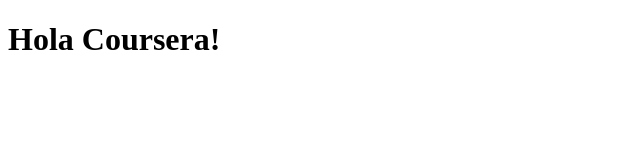
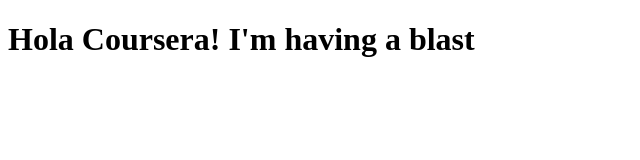
Before and after one commit to daniel-lara/coursera-test, a plain HTML site: page site/index.html in a window 1280 px wide. Shown: the whole page, without its empty margins (0-640 px from the left). Drawn offline with Linux system fonts and the light colour scheme.

Commit message:
Small Changes in content

```diff
--- a/site/index.html
+++ b/site/index.html
@@ -4,6 +4,6 @@
 	<title>Hola Coursera!</title>
 </head>
 <body>
-<h1>Hola Coursera!</h1>
+<h1>Hola Coursera! I'm having a blast</h1>
 </body>
 </html>
```
